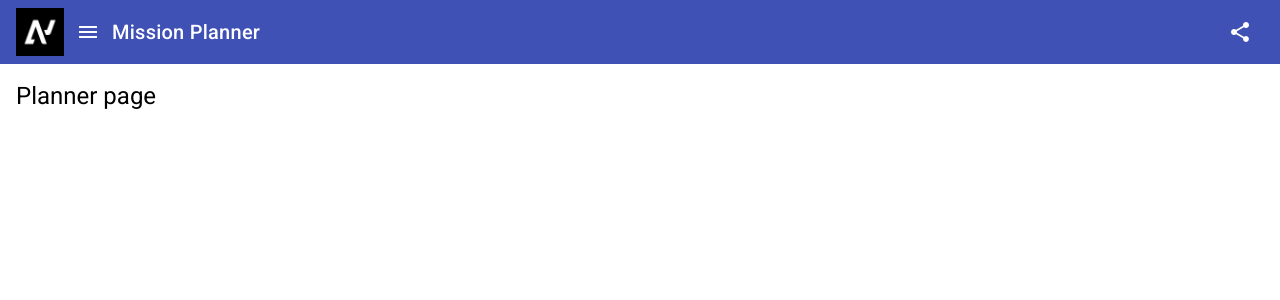
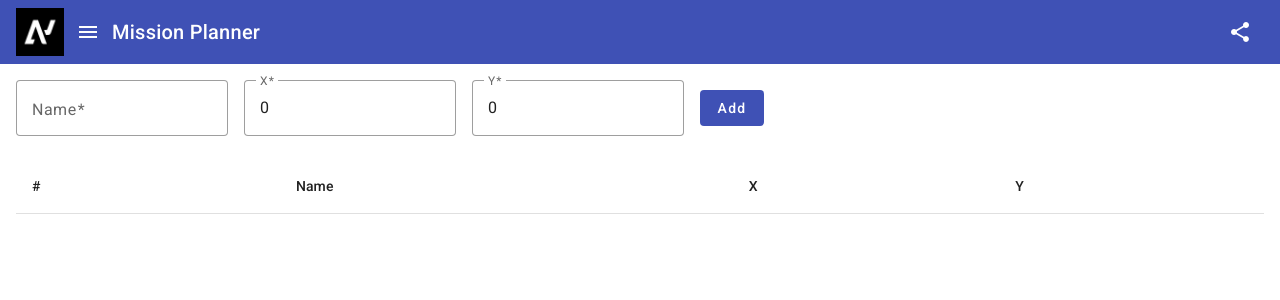
Before and after one commit to iancurobert92/mission-planner, an Angular app: page /planner in a window 1280 px wide. Shown: the top 300 px of the page. Built offline with nearby package versions, Linux system fonts and the light colour scheme.

Commit message:
Display coordinates-input and coordinates-table components

```diff
--- a/src/planner/feature/planner/planner.component.html
+++ b/src/planner/feature/planner/planner.component.html
@@ -1 +1,2 @@
-<h1>Planner page</h1>
+<app-coordinates-input />
+<app-coordinates-table />
```
Also changed, not shown: src/planner/feature/planner/planner.component.ts (+5 -5 lines).
